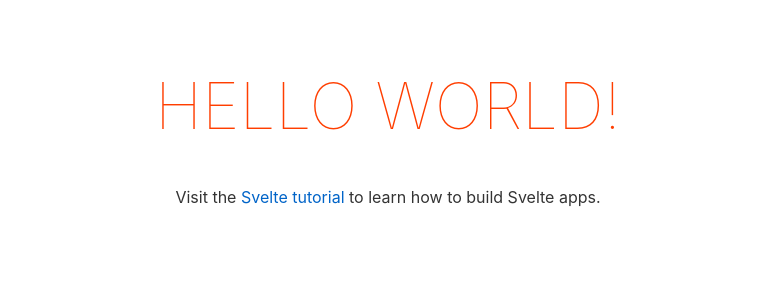
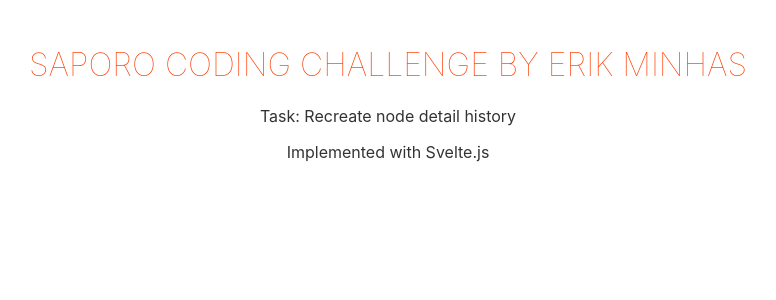
Before and after one commit to erik-sium/spr-coding-challenge--4-interview, a Svelte app: page / in a window 1280 px wide. Shown: the top 300 px of the page, without its empty margins (252-1028 px from the left). Built offline with nearby package versions, Linux system fonts and the light colour scheme.

Commit message:
Initial cosmetic changes

```diff
--- a/src/App.svelte
+++ b/src/App.svelte
@@ -3,8 +3,9 @@
 </script>
 
 <main>
-	<h1>Hello {name}!</h1>
-	<p>Visit the <a href="https://svelte.dev/tutorial">Svelte tutorial</a> to learn how to build Svelte apps.</p>
+	<h1>SAPORO Coding Challenge by {name}</h1>
+	<p>Task: Recreate node detail history</p>
+	<p>Implemented with Svelte.js</p>
 </main>
 
 <style>
@@ -18,7 +19,7 @@
 	h1 {
 		color: #ff3e00;
 		text-transform: uppercase;
-		font-size: 4em;
+		font-size: 2em;
 		font-weight: 100;
 	}
 
--- a/src/main.js
+++ b/src/main.js
@@ -3,7 +3,7 @@
 const app = new App({
 	target: document.body,
 	props: {
-		name: 'world'
+		name: 'Erik Minhas'
 	}
 });
 
```
